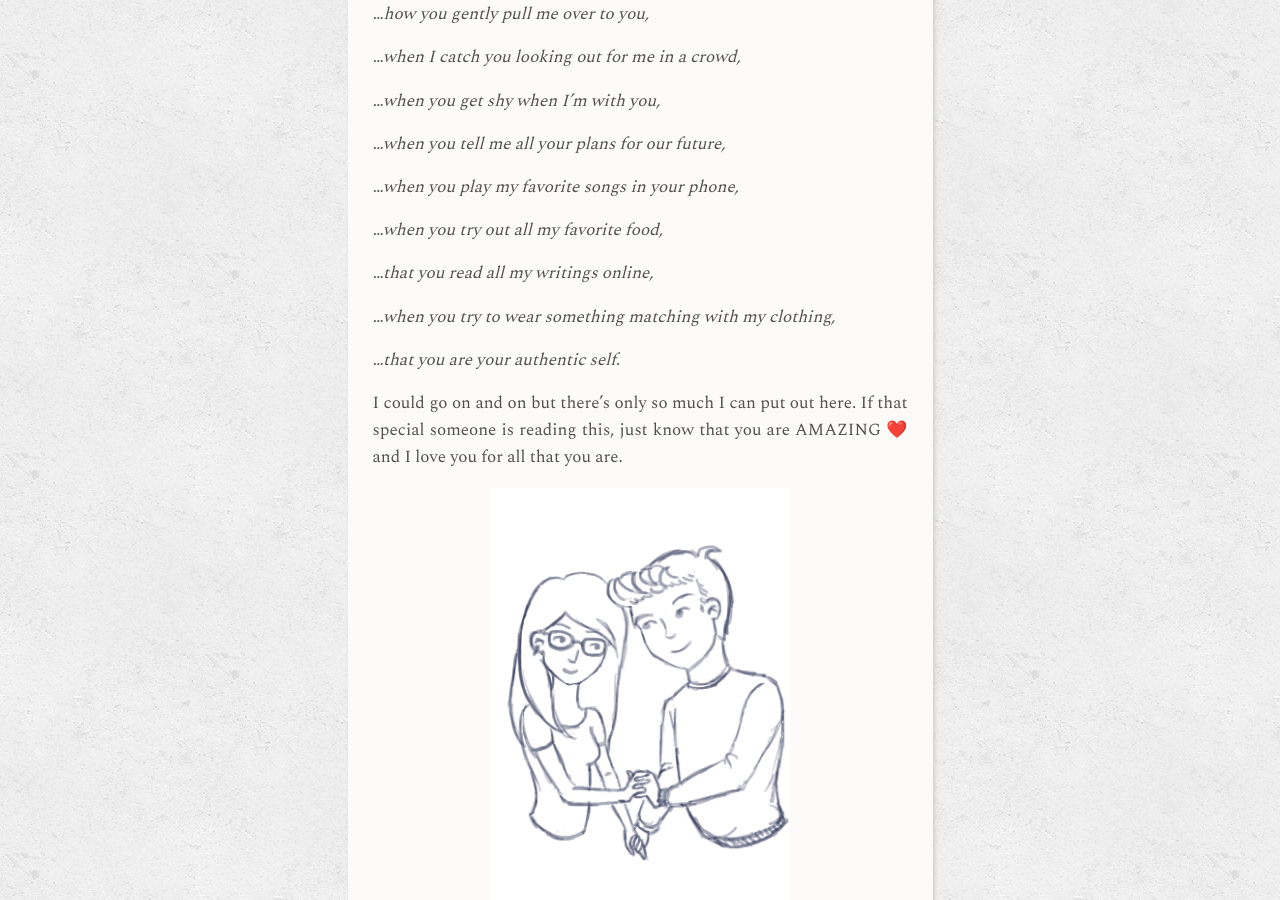
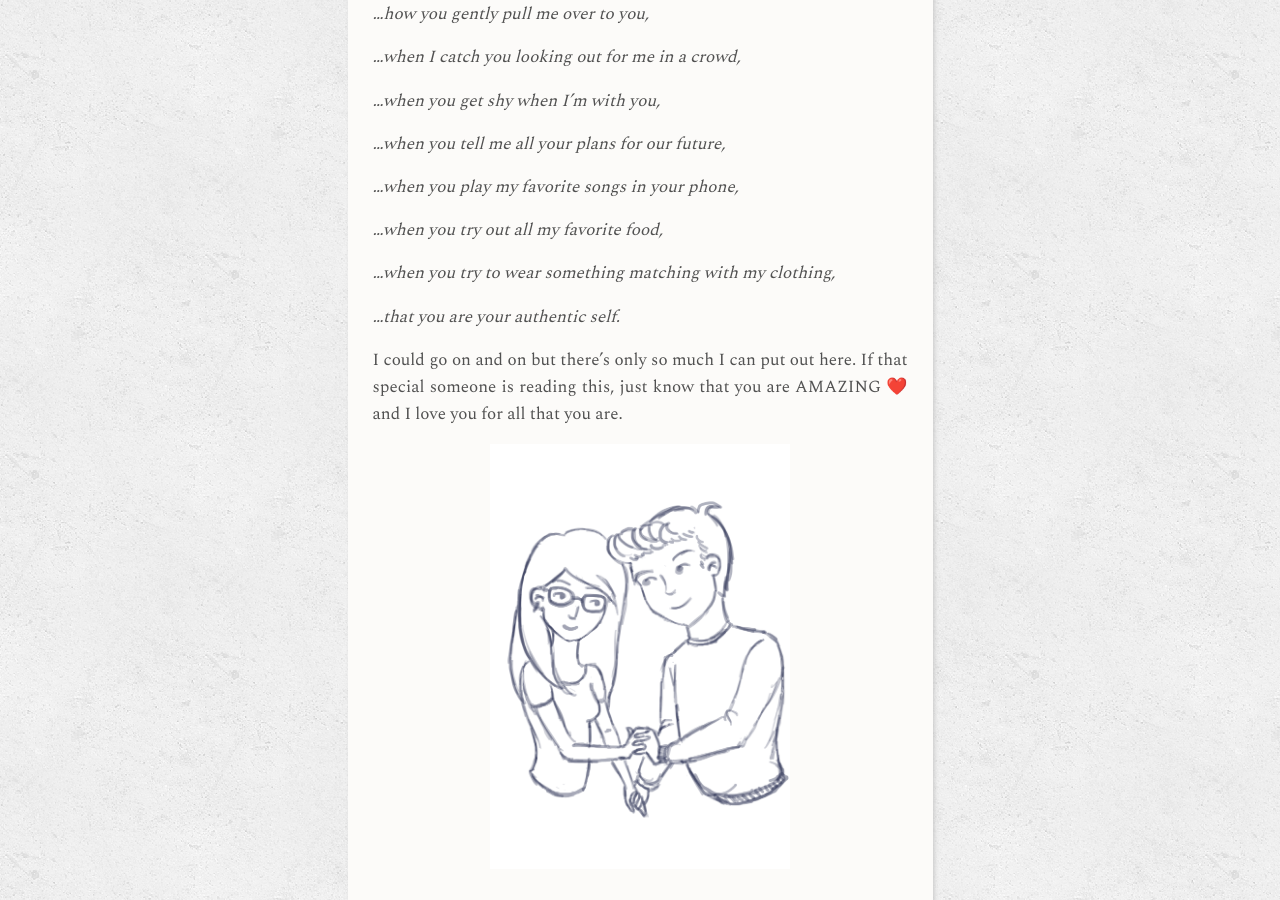
Before and after one commit to evangelistagrace/evangelistagrace.github.io, a Jekyll site: the page built from _posts/2019-10-15-the-things-I-love-about-you.md, in a window 1280 px wide and 900 px high, scrolled down 1483 px. Built offline with Jekyll 4.4.1, drawn with Linux system fonts in a browser that asks for light colours; some web fonts are replaced; comment, search, counter and statistics services are not loaded.

Commit message:
Update 2019-10-15-the-things-I-love-about-you.md

```diff
--- a/_posts/2019-10-15-the-things-I-love-about-you.md
+++ b/_posts/2019-10-15-the-things-I-love-about-you.md
@@ -57,8 +57,6 @@ I love...
 
 *...when you try out all my favorite food,*
 
-*...that you read all my writings online,*
-
 *...when you try to wear something matching with my clothing,*
 
 *...that you are your authentic self.*
```
